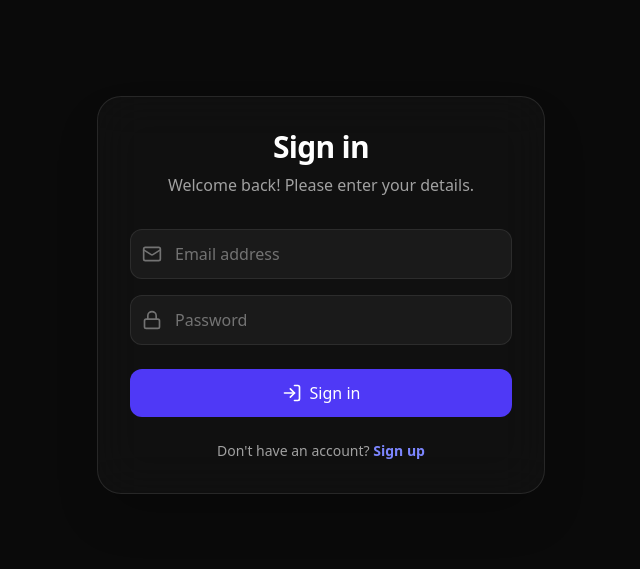
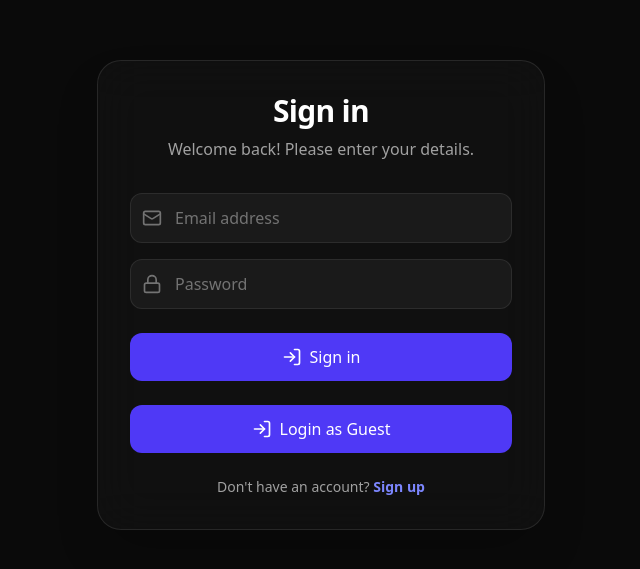
Before and after one commit to Amro145/TaskManger, a Next.js app: page /signin in a window 1280 px wide. Shown: the part 105-674 px from the top of the page, without its empty margins (319-959 px from the left). Built offline with nearby package versions, Linux system fonts and the light colour scheme.

Commit message:
feat: Add guest sign-in functionality to the sign-in page.

```diff
--- a/app/signin/page.tsx
+++ b/app/signin/page.tsx
@@ -16,11 +16,24 @@ export default function SigninPage() {
         e.preventDefault();
         setLoading(true);
         try {
-            const res = await api.post('/users/signin', { email, password });
+            await api.post('/users/signin', { email, password });
             toast.success("Welcome back!");
             router.push('/');
         } catch (error: any) {
             toast.error(error.response?.data?.message || "Failed to sign in");
+        } finally {
+            setLoading(false);
+        }
+    }
+
+    const handleGuestSignin = async () => {
+        setLoading(true);
+        try {
+            await api.post('/users/signin', { email: 'guest@gmail.com', password: 'guest@gmail.com' });
+            toast.success("Welcome, Guest!");
+            router.push('/');
+        } catch (error: any) {
+            toast.error(error.response?.data?.message || "Failed to sign in as guest");
         } finally {
             setLoading(false);
         }
@@ -68,6 +81,16 @@ export default function SigninPage() {
                         {loading ? <Loader2 className="h-5 w-5 animate-spin" /> : <LogIn className="h-5 w-5" />}
                         {loading ? 'Signing in...' : 'Sign in'}
                     </button>
+                    {/* Todo login as Guest  with email:guest@gmail.com and password:guest@gmail.com*/}
+                    <button
+                        type="button"
+                        disabled={loading}
+                        onClick={handleGuestSignin}
+                        className="w-full flex items-center justify-center gap-2 py-3 px-4 bg-indigo-600 hover:bg-indigo-700 text-white font-medium rounded-xl transition-colors disabled:opacity-70 disabled:cursor-not-allowed"
+                    >
+                        {loading ? <Loader2 className="h-5 w-5 animate-spin" /> : <LogIn className="h-5 w-5" />}
+                        {loading ? 'Logging in as Guest...' : 'Login as Guest'}
+                    </button>
 
                     <p className="text-center text-sm text-neutral-400">
                         Don&apos;t have an account?{' '}
```
